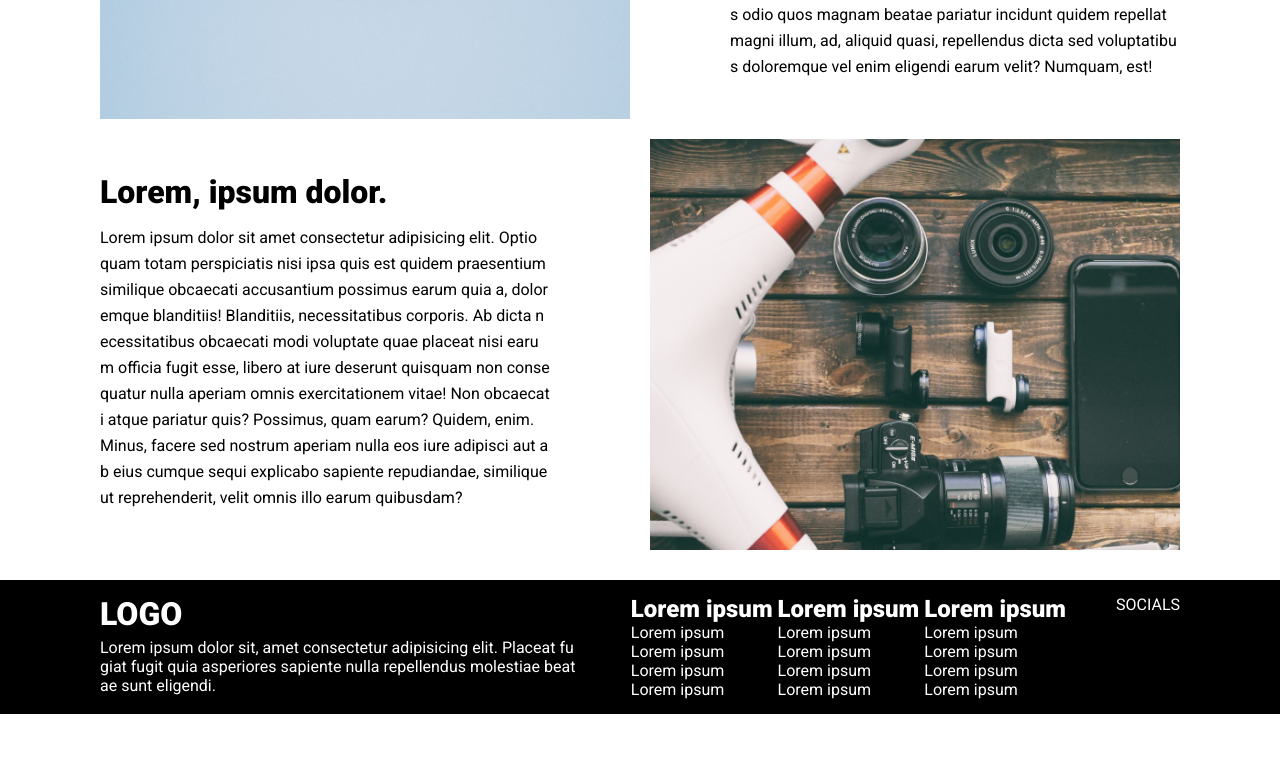
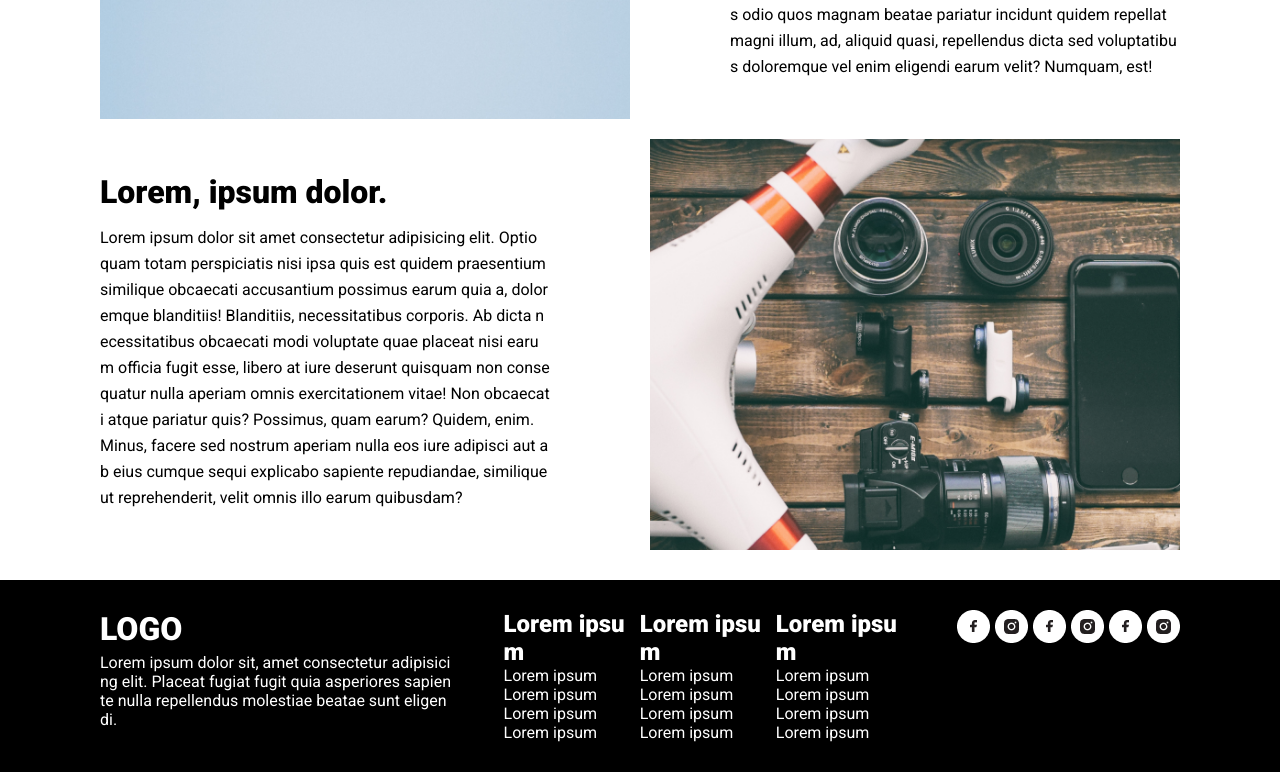
Before and after one commit to Scarab911/drone-hub, a React (Create React App) app: page / in a window 1280 px wide. Shown: the part 1292-2064 px from the top of the page. Before the commit the page ends 2006 px from the top, so only its background shows below. Built offline with nearby package versions, Linux system fonts and the light colour scheme.

Commit message:
added social pics

```diff
--- a/src/components/footer/Footer.jsx
+++ b/src/components/footer/Footer.jsx
@@ -1,5 +1,7 @@
 import React from 'react';
 import './footer.css';
+import InstagramIcon from '../../assets/icons/in.png';
+import FacebookIcon from '../../assets/icons/fb.png';
 
 export default function() {
   return (
@@ -41,7 +43,14 @@ export default function() {
           </ul>
         </div>
       </div>
-      <div className="column">SOCIALS</div>
+      <div className="column socials">
+        <img src={FacebookIcon} alt="instagram" />
+        <img src={InstagramIcon} alt="instagram" />
+        <img src={FacebookIcon} alt="instagram" />
+        <img src={InstagramIcon} alt="instagram" />
+        <img src={FacebookIcon} alt="instagram" />
+        <img src={InstagramIcon} alt="instagram" />
+      </div>
     </div>
   );
 }
--- a/src/components/footer/footer.css
+++ b/src/components/footer/footer.css
@@ -2,7 +2,7 @@
     display: grid;
     grid-template-columns: repeat(3, auto);
     margin-top: 30px;
-    padding: 15px 100px;
+    padding: 30px 100px;
     background-color: #000;
     color: #fff;
     gap: 50px;
@@ -13,6 +13,11 @@
     gap: 5px;
 }
 
+/* .column:first-of-type,
+.column:last-of-type {
+    display: flex;
+    flex-direction: column;
+} */
 .column:first-of-type {
     display: flex;
     flex-direction: column;
@@ -23,6 +28,15 @@
     gap: 15px;
 }
 
+.socials {
+    flex-wrap: wrap;
+}
+
+.socials img {
+    max-height: 33px;
+    width: auto;
+}
+
 li {
     list-style-type: none;
 }
--- a/src/components/header/Header.jsx
+++ b/src/components/header/Header.jsx
@@ -12,13 +12,13 @@ export default function Header() {
           <input type="text" placeholder="Find profesional" />
         </div>
         <nav>
-          <a href="#">
+          <a href="/">
             Miestas<span>&or;</span>
           </a>
-          <a href="#">
+          <a href="/">
             Paslaugos<span>&or;</span>
           </a>
-          <a href="#">
+          <a href="/">
             Parduotuve<span>&or;</span>
           </a>
         </nav>
--- a/src/components/header/lang_select/LanguageSelector.jsx
+++ b/src/components/header/lang_select/LanguageSelector.jsx
@@ -5,7 +5,7 @@ import './languageSelector.css';
 export default function LanguageSelector() {
   return (
     <div className="lang-select-container">
-      <img src={LtLangImage} alt="Image to select Lithuanian language" />
+      <img src={LtLangImage} alt="Select Lithuanian language" />
       <span>&or;</span>
     </div>
   );
--- a/src/components/header/profile_select/ProfileSelect.jsx
+++ b/src/components/header/profile_select/ProfileSelect.jsx
@@ -5,7 +5,7 @@ import './profileSelect.css';
 export default function ProfileSelect() {
   return (
     <div className="profile-select-container">
-      <img src={AccountImg} alt="Image to select profile dropdown" />
+      <img src={AccountImg} alt="Select profile dropdown" />
       <span>&or;</span>
     </div>
   );
--- a/src/components/main/hero/Hero.jsx
+++ b/src/components/main/hero/Hero.jsx
@@ -13,7 +13,7 @@ export default function Hero() {
         </p>
         <div className="button">Sužinoti daugiau</div>
       </div>
-      <img src={descriptionImg} alt="Drone Image" />
+      <img src={descriptionImg} alt="Man with drone" />
     </div>
   );
 }
```
